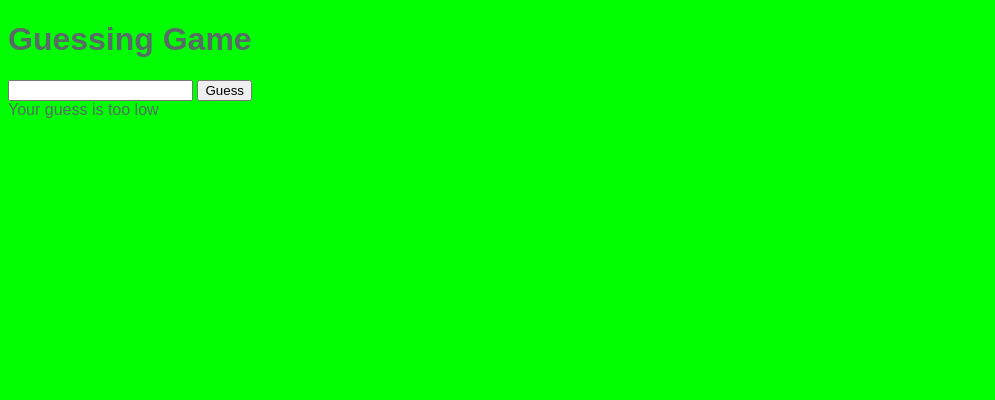
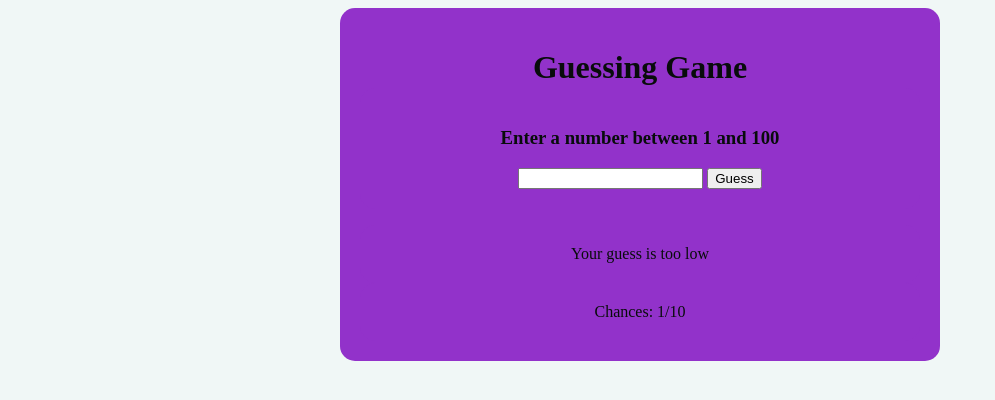
Before and after one commit to OmphileMokakale/GuessingGame, a plain HTML site: page index.html in a window 1280 px wide. Both pictures are taken after a click on the button "Guess". Shown: the whole page, without its empty margins (0-995 px from the left). Drawn offline with Linux system fonts and the light colour scheme.

Commit message:
added the counter and styling

```diff
--- a/index.html
+++ b/index.html
@@ -8,19 +8,28 @@
     <title>Document</title>
 </head>
 <body>
-    <H1>Guessing Game</H1>
-    <!-- <div class="message">
-        ...Guess The Number between 1 and 100
-          </div> -->
+
+
     <div class="container">
 
-        <input type="number"class= "guessNumber">
-        <input type="button" value="Guess" class="btnGuess">
+        <H1 style="text-align: center;">Guessing Game</H1>
+
+        <div>
+            <h3 style="text-align: center;">Enter a number between 1 and 100</h3>
+            <input type="number"class= "guessNumber" >
+            <input type="button" value="Guess" class="btnGuess">
+        </div>
+
+
+    <div class="message">
+     Guess Results:
     </div>
 
-    <div class="message">
-  ...Results will show here
+    <div class="counter">
+       Chances:
     </div>
+
+</div>
 </body>
 <script src="script.js"></script>
 </html>
--- a/script.js
+++ b/script.js
@@ -8,13 +8,18 @@ let randomNumber = Math.ceil(Math.random()* 100)
 const GuessNumber = document.querySelector('.guessNumber')
 const btnGuess = document.querySelector('.btnGuess')
 const message = document.querySelector('.message')
+const counter = document.querySelector('.counter')
 
 
+var count = 0;
 
 
 function btnClicked() {
 
+
     const guessedNo = Number(GuessNumber.value);
+
+
 
     if( guessedNo < randomNumber){
       message.innerHTML = "Your guess is too low";
@@ -23,8 +28,27 @@ function btnClicked() {
         message.innerHTML = "Your guess is too high";
       }else{
         message.innerHTML = `Correct, the secret number is ${guessedNo}`;
+        randomNumber = Math.ceil(Math.random()* 100)
+        count = -1;
+        setTimeout(function() { alert("New game starting!"); }, 100);
       }
+
+      if (count >= 10)
+        return;
+        count += 1;
+
+      // console.log("counter:" + count);
+      counter.innerHTML = `Chances: ${count}/10`;
+
+
+      setTimeout(function(){
+        message.innerHTML = ""
+      }, 3000);
+
+
+
 }
+
 
     //   function guessBtnClicked() {
     //     const guessedNo = Number(number_guess.value);
--- a/style.css
+++ b/style.css
@@ -1,14 +1,31 @@
 body {
-	background-color: lime;
-	color: rgb(89, 107, 103);
-	font-family: Arial, Helvetica, sans-serif;
+	background-color: #f0f7f6;
+	color: rgb(8, 12, 11);
+	font-family: "Times New Roman", Times, serif;
 }
 
-/*.container {
+.container {
 	width: 560px;
 	margin: auto;
+	text-align: center;
 }
 
+.message{
+	margin-top: 1em;
+}
+h1{
+	margin-bottom: 2px;
+}
+
+
+
+div {
+	border-radius: 15px;
+	background-color: #9232ca;
+	padding: 20px;
+  }
+
+/*
 .number_guess {
 	padding: 0.25em;
 }
```
